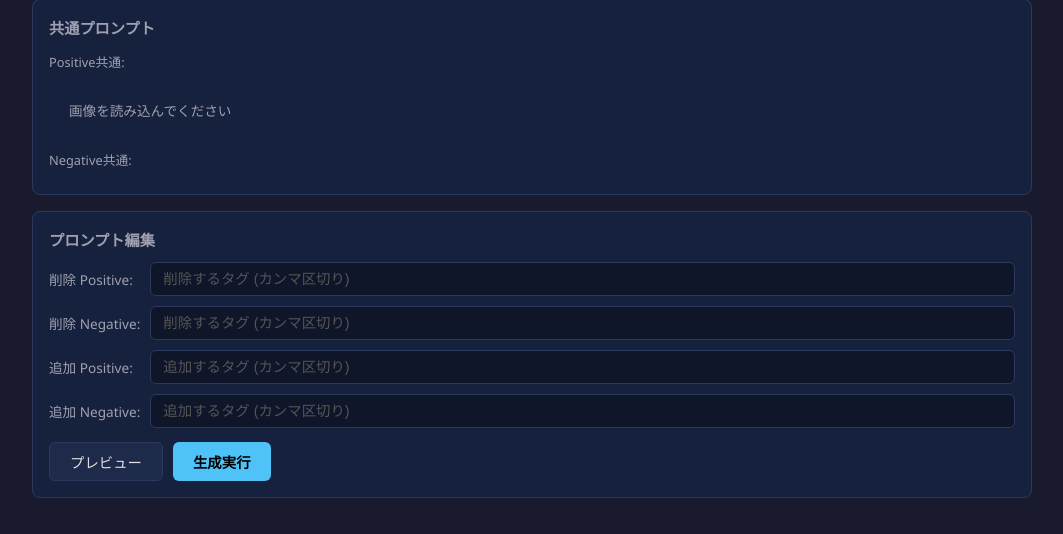
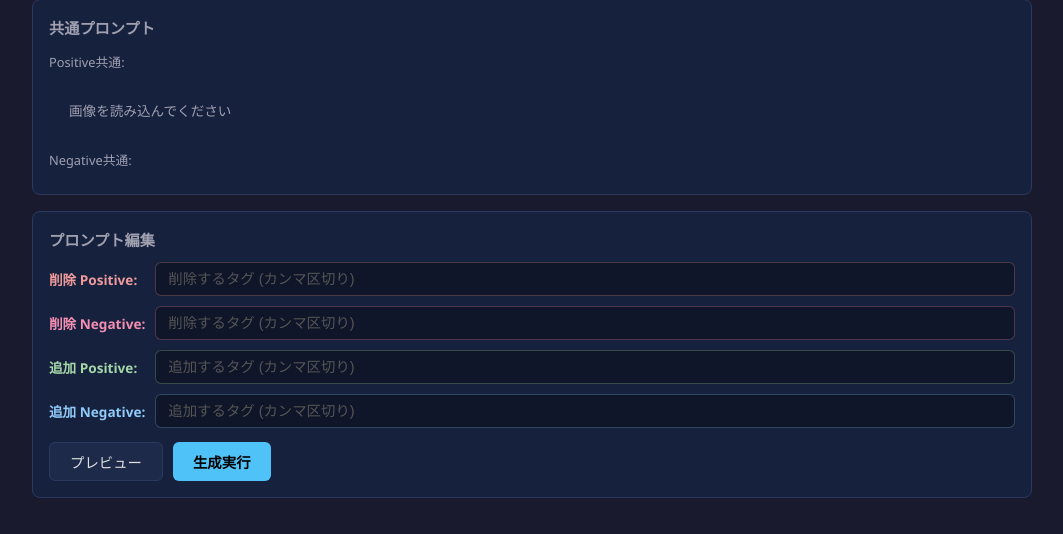
Before and after one commit to kasei-san/sd-prompt-batch-editor, a Flask app: page / in a window 1280 px wide. Shown: the part 433-967 px from the top of the page, without its empty margins (108-1171 px from the left). Run offline with Flask 3, Linux system fonts and the light colour scheme; data that the repository does not hold is empty; some libraries are stand-ins or nearby versions.

Commit message:
feat: 追加/削除・Positive/Negativeのラベルと入力欄を色分け
- 削除 Positive: 赤系 (#ef9a9a)
- 削除 Negative: ピンク系 (#f48fb1)
- 追加 Positive: 緑系 (#a5d6a7)
- 追加 Negative: 青系 (#90caf9)
ラベルのfont-weightも太字化、入力欄のボーダーにも薄く色を反映

Co-Authored-By: Claude Opus 4.6 <noreply@anthropic.com>

```diff
--- a/static/style.css
+++ b/static/style.css
@@ -227,18 +227,49 @@ h1 {
 
 .edit-grid label {
     font-size: 0.85rem;
-    color: var(--text-secondary);
+    font-weight: 600;
     white-space: nowrap;
+}
+
+.edit-grid label.label-remove-pos {
+    color: #ef9a9a;
+}
+
+.edit-grid label.label-remove-neg {
+    color: #f48fb1;
+}
+
+.edit-grid label.label-add-pos {
+    color: #a5d6a7;
+}
+
+.edit-grid label.label-add-neg {
+    color: #90caf9;
 }
 
 .edit-grid input[type="text"] {
     width: 100%;
     padding: 8px 12px;
     background: var(--bg-input);
-    border: 1px solid var(--border);
     border-radius: 6px;
     color: var(--text-primary);
     font-size: 0.9rem;
+}
+
+.edit-grid input.input-remove-pos {
+    border: 1px solid #ef9a9a44;
+}
+
+.edit-grid input.input-remove-neg {
+    border: 1px solid #f48fb144;
+}
+
+.edit-grid input.input-add-pos {
+    border: 1px solid #a5d6a744;
+}
+
+.edit-grid input.input-add-neg {
+    border: 1px solid #90caf944;
 }
 
 .edit-grid input[type="text"]::placeholder {
--- a/templates/index.html
+++ b/templates/index.html
@@ -65,14 +65,14 @@
                 <span class="section-title">プロンプト編集</span>
             </div>
             <div class="edit-grid">
-                <label>削除 Positive:</label>
-                <input type="text" id="edit-remove-pos" placeholder="削除するタグ (カンマ区切り)">
-                <label>削除 Negative:</label>
-                <input type="text" id="edit-remove-neg" placeholder="削除するタグ (カンマ区切り)">
-                <label>追加 Positive:</label>
-                <input type="text" id="edit-add-pos" placeholder="追加するタグ (カンマ区切り)">
-                <label>追加 Negative:</label>
-                <input type="text" id="edit-add-neg" placeholder="追加するタグ (カンマ区切り)">
+                <label class="label-remove-pos">削除 Positive:</label>
+                <input type="text" id="edit-remove-pos" class="input-remove-pos" placeholder="削除するタグ (カンマ区切り)">
+                <label class="label-remove-neg">削除 Negative:</label>
+                <input type="text" id="edit-remove-neg" class="input-remove-neg" placeholder="削除するタグ (カンマ区切り)">
+                <label class="label-add-pos">追加 Positive:</label>
+                <input type="text" id="edit-add-pos" class="input-add-pos" placeholder="追加するタグ (カンマ区切り)">
+                <label class="label-add-neg">追加 Negative:</label>
+                <input type="text" id="edit-add-neg" class="input-add-neg" placeholder="追加するタグ (カンマ区切り)">
             </div>
             <div class="button-row">
                 <button id="btn-preview" class="btn-secondary">プレビュー</button>
```
